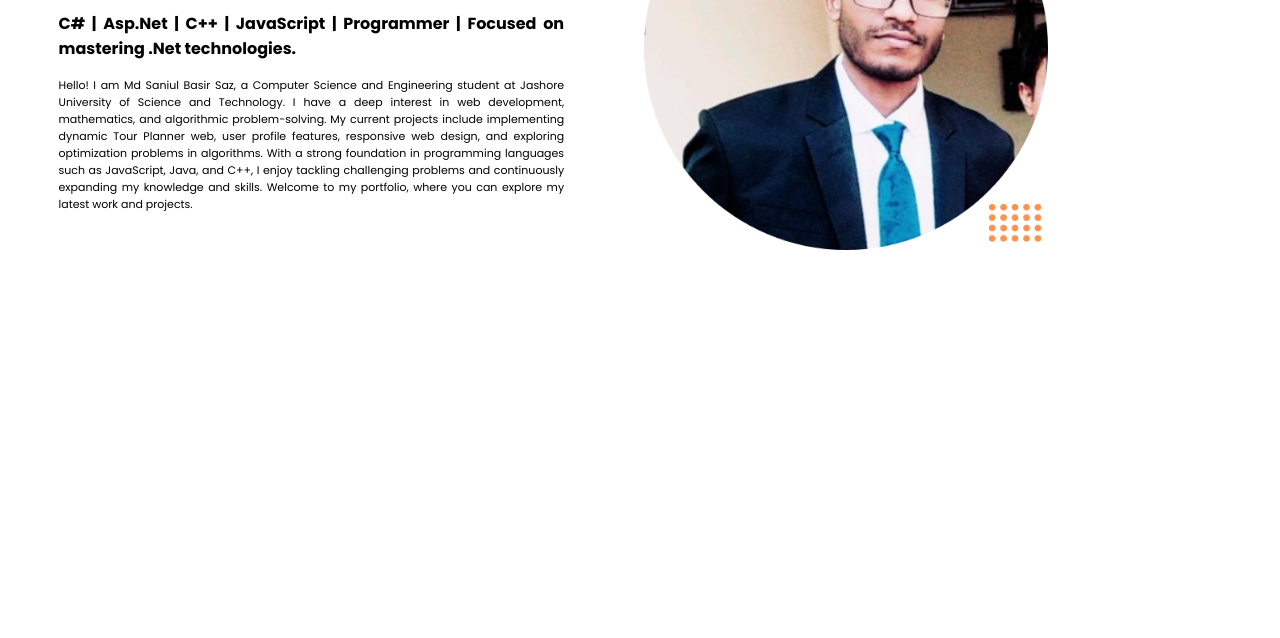
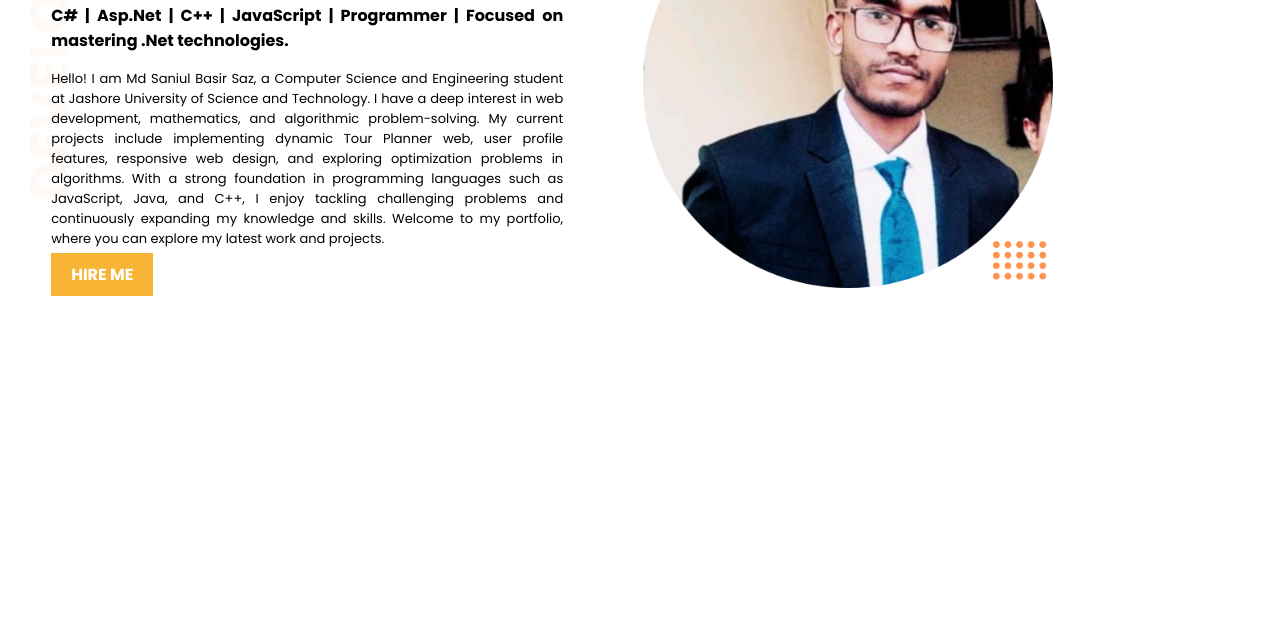
Before and after one commit to mdsaniulbasirsaz/Web-Portfolio, a plain HTML site: page Home/Index.html in a window 1280 px wide. Shown: the part 162-800 px from the top of the page. Drawn offline with Linux system fonts and the light colour scheme.

Commit message:
added Link Btn

```diff
--- a/Home/Index.html
+++ b/Home/Index.html
@@ -13,7 +13,7 @@
 </head>
 
 <body>
-    <section class="half-widht-container">
+    <section class="half-width-container">
         <div class="half-width">
             <h1>Welcome to</h1>
             <h1><span class="name-highlight">Md Saniul Basir Saz </span> Portfolio</h1>
@@ -22,6 +22,7 @@
                 implementing dynamic Tour Planner web, user profile features, responsive web design, and exploring optimization problems in algorithms. With a strong foundation in programming languages such as JavaScript, Java, and C++, I enjoy tackling
                 challenging problems and continuously expanding my knowledge and skills. Welcome to my portfolio, where you can explore my latest work and projects.
             </p>
+            <a class="Link-Btn" target="_blank" href="https://www.linkedin.com/in/md-saniul-basir-saz/">HIRE ME</a>
         </div>
         <div class="half-width">
             <img src="/images/saniul.png" alt="">
--- a/Home/style.css
+++ b/Home/style.css
@@ -2,6 +2,7 @@
 body {
     font-family: "Poppins", sans-serif;
     animation: fadeIn 2s ease-in-out;
+    margin: 0px;
 }
 
 h1 {
@@ -14,10 +15,13 @@ h1 {
     animation: pulse 2s infinite;
 }
 
+section {
+    height: 500px;
+}
+
 .half-width-container {
-    display: flex;
-    justify-content: space-between;
-    flex-wrap: wrap;
+    background-image: url("/images/top-banner.png");
+    background-repeat: no-repeat;
 }
 
 .half-width {
@@ -35,6 +39,7 @@ h1 {
     margin: 0 29px;
     align-items: center;
     animation: zoomIn 1.5s ease-out;
+    margin-top: 40px;
 }
 
 .half-width h3 {
@@ -45,8 +50,20 @@ h1 {
 
 .half-width p {
     text-align: justify;
-    font-size: 11px;
+    font-size: 13px;
     animation: fadeInUp 1.5s ease-out;
+}
+
+.Link-Btn {
+    text-decoration: none;
+    background-color: rgba(247, 165, 12, 0.829);
+    padding: 10px 20px;
+    color: white;
+    font-weight: bold;
+}
+
+.Link-Btn:hover {
+    background-color: rgb(56, 14, 95);
 }
 
 
```
